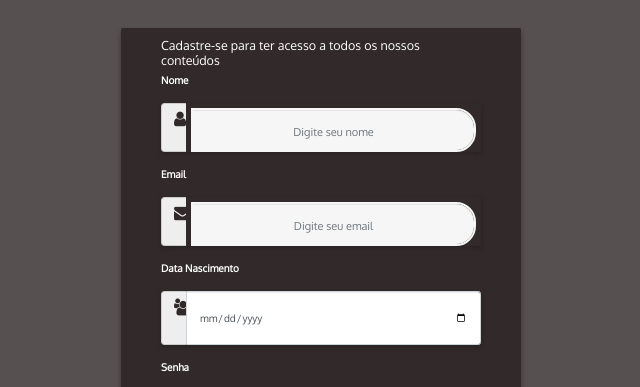
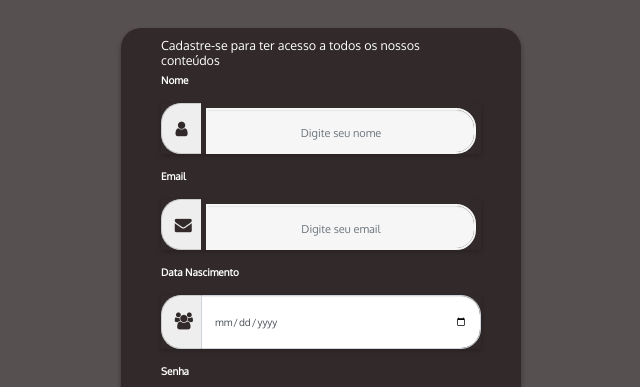
Before and after one commit to mrsevero/BurnHop, a plain HTML site: page front-end/src/cadastro/cadastro.html in a window 1280 px wide. Shown: the part 357-744 px from the top of the page, without its empty margins (319-959 px from the left). Drawn offline with nearby package versions, Linux system fonts and the light colour scheme; files that its build step writes are made by us from their sources.

Commit message:
padronização dos botões

```diff
--- a/front-end/src/cadastro/cadastro.css
+++ b/front-end/src/cadastro/cadastro.css
@@ -4,15 +4,10 @@ body{
 
 #logo {
   width: 40%;
-  height: 40%;
 }
-#playground-container {
-    height: 500px;
-    overflow: hidden !important;
-    -webkit-overflow-scrolling: touch;
-}
+
 body, html{
-  height: 100%;
+  height: 100vh;
  	font-family: 'Oxygen', sans-serif;
 }
 
@@ -33,6 +28,8 @@ hr{
 
 .form-group{
 	margin-bottom: 15px;
+  -webkit-border-radius: 20px 20px 20px 20px;
+  border-radius: 20px 20px 20px 20px;
 }
 
 label{
@@ -49,22 +46,33 @@ input::-webkit-input-placeholder {
  	background-color: #fff;
   /* shadows and rounded borders */
   -moz-border-radius: 2px;
-  -webkit-border-radius: 2px;
-  border-radius: 2px;
   -moz-box-shadow: 0px 2px 2px rgba(0, 0, 0, 0.3);
   -webkit-box-shadow: 0px 2px 2px rgba(0, 0, 0, 0.3);
   box-shadow: 0px 2px 2px rgba(0, 0, 0, 0.3);
+  -webkit-border-radius: 20px 20px 20px 20px;
+  border-radius: 20px 20px 20px 20px;
 
 }
 .form-control {
-    height: auto!important;
-padding: 8px 12px !important;
+  height: auto!important;
+  padding: 8px 12px !important;
+  -webkit-border-radius: 20px 20px 20px 20px;
+  border-radius: 20px 20px 20px 20px;
 }
 .input-group {
   -webkit-box-shadow: 0px 2px 5px 0px rgba(0,0,0,0.21)!important;
   -moz-box-shadow: 0px 2px 5px 0px rgba(0,0,0,0.21)!important;
   box-shadow: 0px 2px 5px 0px rgba(0,0,0,0.21)!important;
 }
+.input-group-addon{
+  -webkit-border-radius: 20px 20px 20px 20px;
+  border-radius: 20px 20px 20px 20px;
+  width: 40px;
+  text-align: center;
+  padding: 5% 4%;
+}
+
+
 #button {
   border: 1px solid #ccc;
   margin-top: 28px;
--- a/front-end/src/cadastro/cadastro.html
+++ b/front-end/src/cadastro/cadastro.html
@@ -19,6 +19,18 @@
 		<!-- Google Fonts -->
 		<link href='https://fonts.googleapis.com/css?family=Passion+One' rel='stylesheet' type='text/css'>
 		<link href='https://fonts.googleapis.com/css?family=Oxygen' rel='stylesheet' type='text/css'>
+         <!-- Bootstrap início -->
+		<link rel="stylesheet" href="https://maxcdn.bootstrapcdn.com/bootstrap/4.0.0/css/bootstrap.min.css" integrity="sha384-Gn5384xqQ1aoWXA+058RXPxPg6fy4IWvTNh0E263XmFcJlSAwiGgFAW/dAiS6JXm" crossorigin="anonymous">
+
+    <script src="https://code.jquery.com/jquery-3.2.1.slim.min.js" integrity="sha384-KJ3o2DKtIkvYIK3UENzmM7KCkRr/rE9/Qpg6aAZGJwFDMVNA/GpGFF93hXpG5KkN" crossorigin="anonymous"></script>
+    <script src="https://cdnjs.cloudflare.com/ajax/libs/popper.js/1.12.9/umd/popper.min.js" integrity="sha384-ApNbgh9B+Y1QKtv3Rn7W3mgPxhU9K/ScQsAP7hUibX39j7fakFPskvXusvfa0b4Q" crossorigin="anonymous"></script>
+    <script src="https://maxcdn.bootstrapcdn.com/bootstrap/4.0.0/js/bootstrap.min.js" integrity="sha384-JZR6Spejh4U02d8jOt6vLEHfe/JQGiRRSQQxSfFWpi1MquVdAyjUar5+76PVCmYl" crossorigin="anonymous"></script>
+    <link rel="stylesheet" href="https://maxcdn.bootstrapcdn.com/font-awesome/4.6.1/css/font-awesome.min.css">
+		<link rel="stylesheet" href="style.css">
+		<!-- Google Fonts -->
+		<link href='https://fonts.googleapis.com/css?family=Passion+One' rel='stylesheet' type='text/css'>
+		<link href='https://fonts.googleapis.com/css?family=Oxygen' rel='stylesheet' type='text/css'>
+    <!-- Bootstrap fim -->
 
 
     <link href="cadastro.css" rel="stylesheet" type="text/css" />
@@ -59,7 +71,7 @@
 							<div class="cols-sm-10">
 								<div class="input-group">
 									<span class="input-group-addon"><i class="fa fa-users fa" aria-hidden="true"></i></span>
-									<input type="date" class="form-control" name="date" id="date"  placeholder="Digite sua data de nascimento"/>
+									<input type="date" class="form-control data" name="date" id="date"  placeholder="Digite sua data de nascimento"/>
 								</div>
 							</div>
 						</div>
--- a/front-end/src/style.css
+++ b/front-end/src/style.css
@@ -5,6 +5,11 @@ body{
 #logo {
   width: 40%;
   height: 40%;
+}
+
+.botao-cadastro{
+    padding-right: 15% !important;
+    padding-left: 15% !important;
 }
 
 /* BASIC */
@@ -50,7 +55,6 @@ h2 {
   border-radius: 20px 20px 20px 20px;
   background: #322A2A;
   padding: 0px;
-  width: 90%;
   max-width: 450px;
   position: relative;
   -webkit-box-shadow: 0 30px 60px 0 rgba(0,0,0,0.3);
@@ -61,7 +65,7 @@ h2 {
 #formFooter {
   background-color: #322A2A;
   border-top: 1px solid #5a4e4e;
-  padding: 10px;
+  padding: 0px;
   text-align: center;
   -webkit-border-radius: 0 0 20px 20px;
   border-radius: 0 0 20px 20px;
```
Also changed, not shown: front-end/src/index.html (+2 -2 lines).
